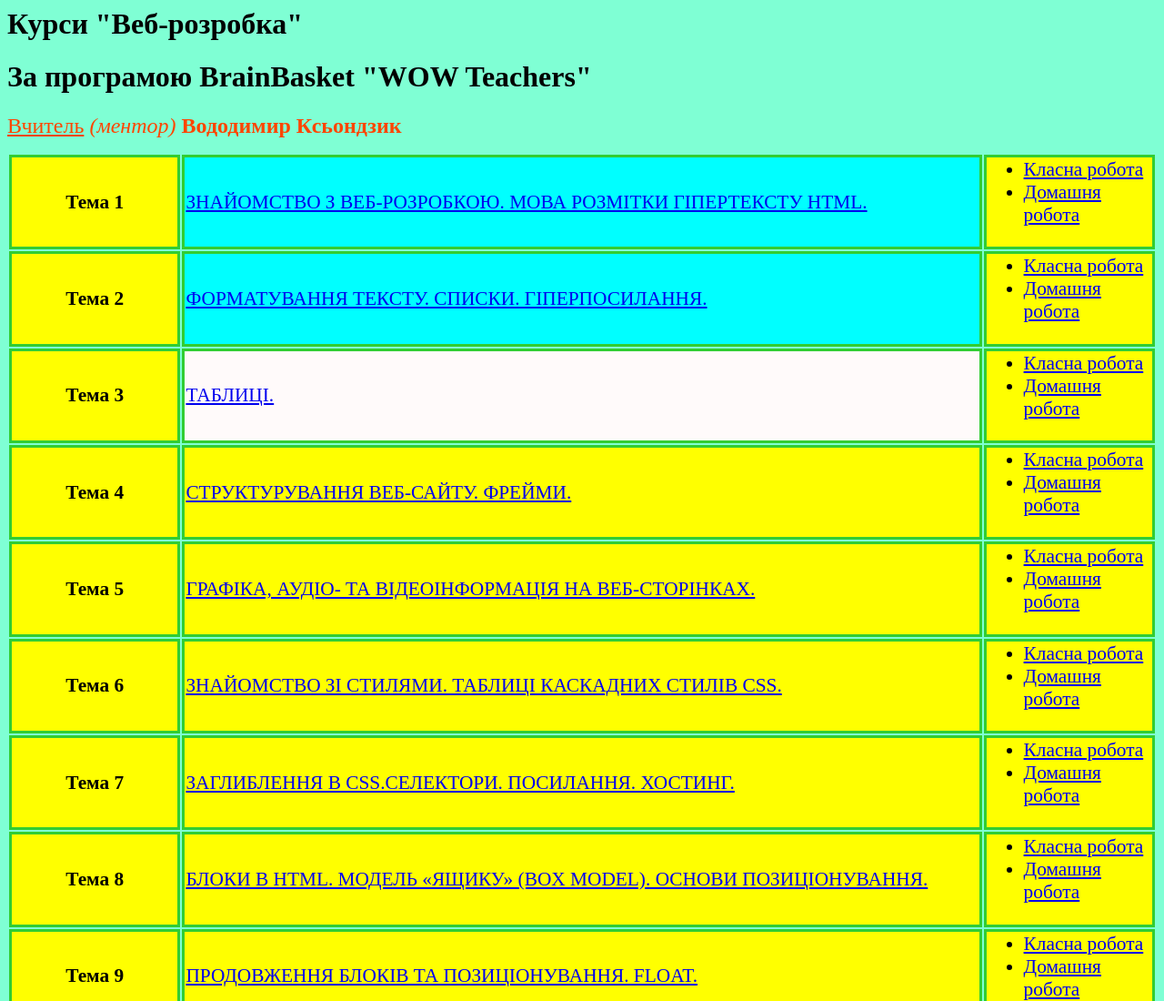
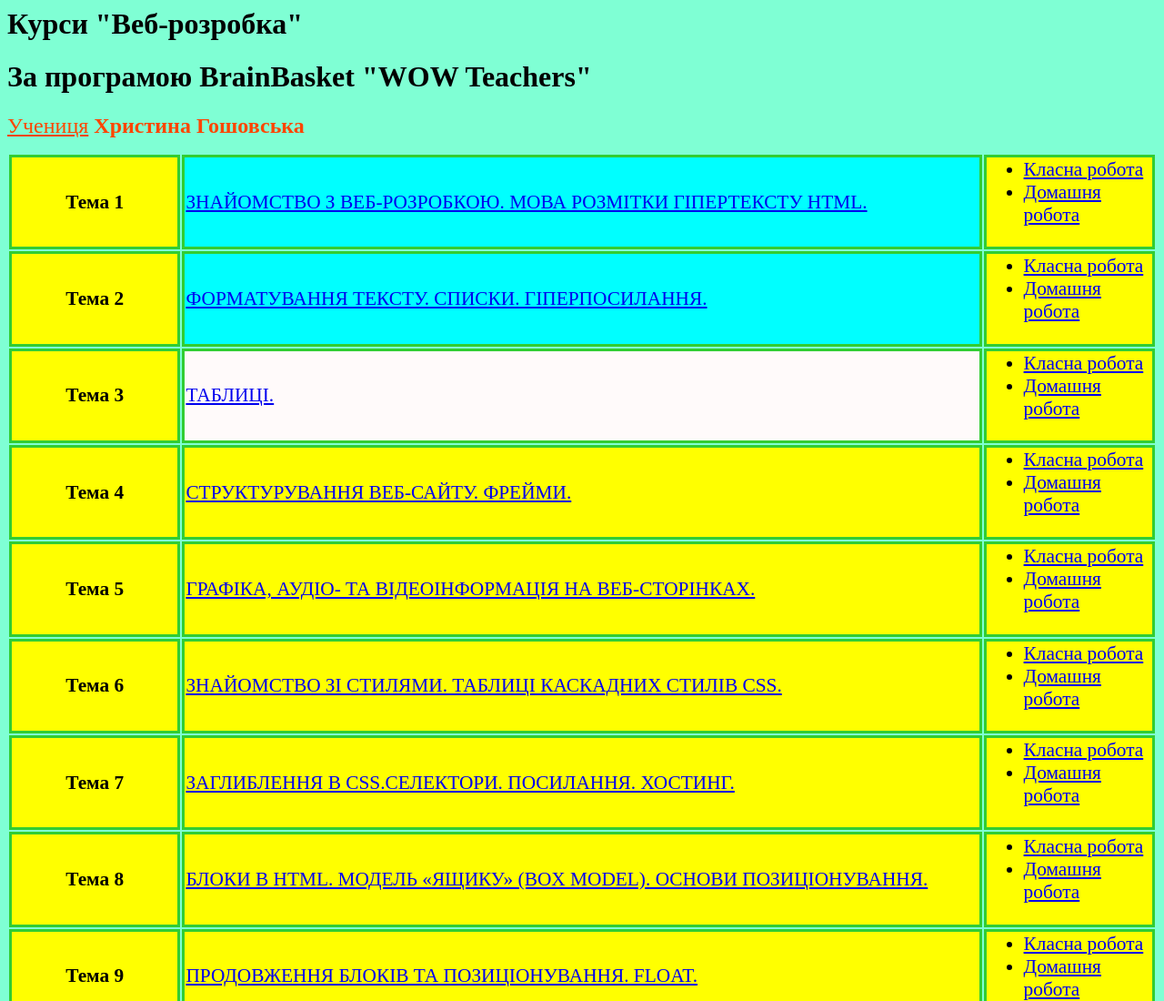
Before and after one commit to hoshovska/hoshovska.github.com.io, a plain HTML site: page index1.html in a window 1280 px wide. Shown: the top 1100 px of the page at 91% size. Drawn offline with Linux system fonts and the light colour scheme.

Commit message:
Update index1.html

```diff
--- a/index1.html
+++ b/index1.html
@@ -51,7 +51,8 @@
 <BODY bgcolor=#7FFFD4>
 <H1>Курси "Веб-розробка" </H1>
 <H1>За програмою BrainBasket "WOW Teachers" </H1>
-	<p><Font size=+2 color="#FF4500"><u>Вчитель</u> <i>(ментор)</i> <b>Вододимир Ксьондзик</b></Font></p>
+	<p><Font size=+2 color="#FF4500"><u>Учениця</u> <i></i> <b>Христина Гошовська
+	</b></Font></p>
 <Table class="Tab1">
 <tr>
 <td class="td1">Тема 1</td>
```
